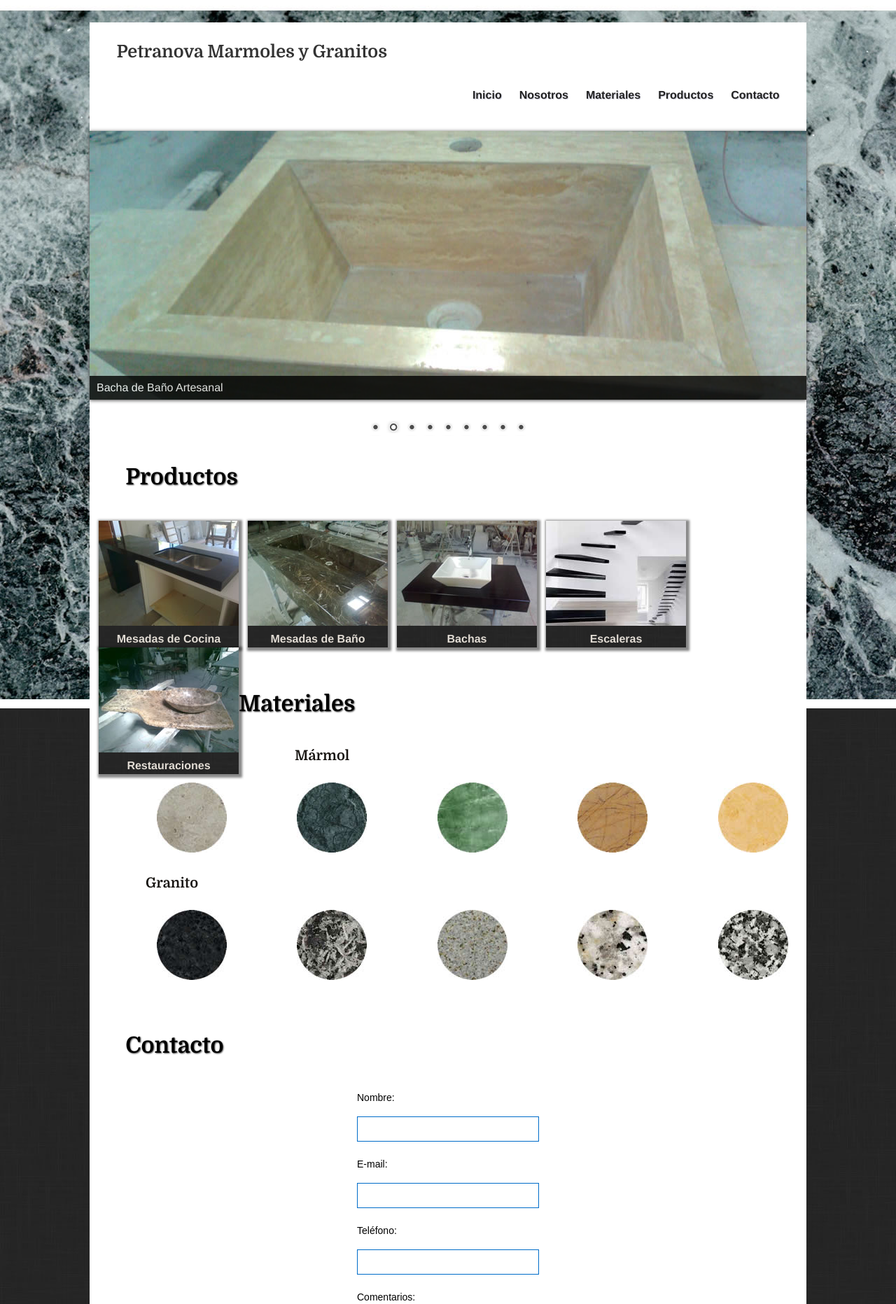
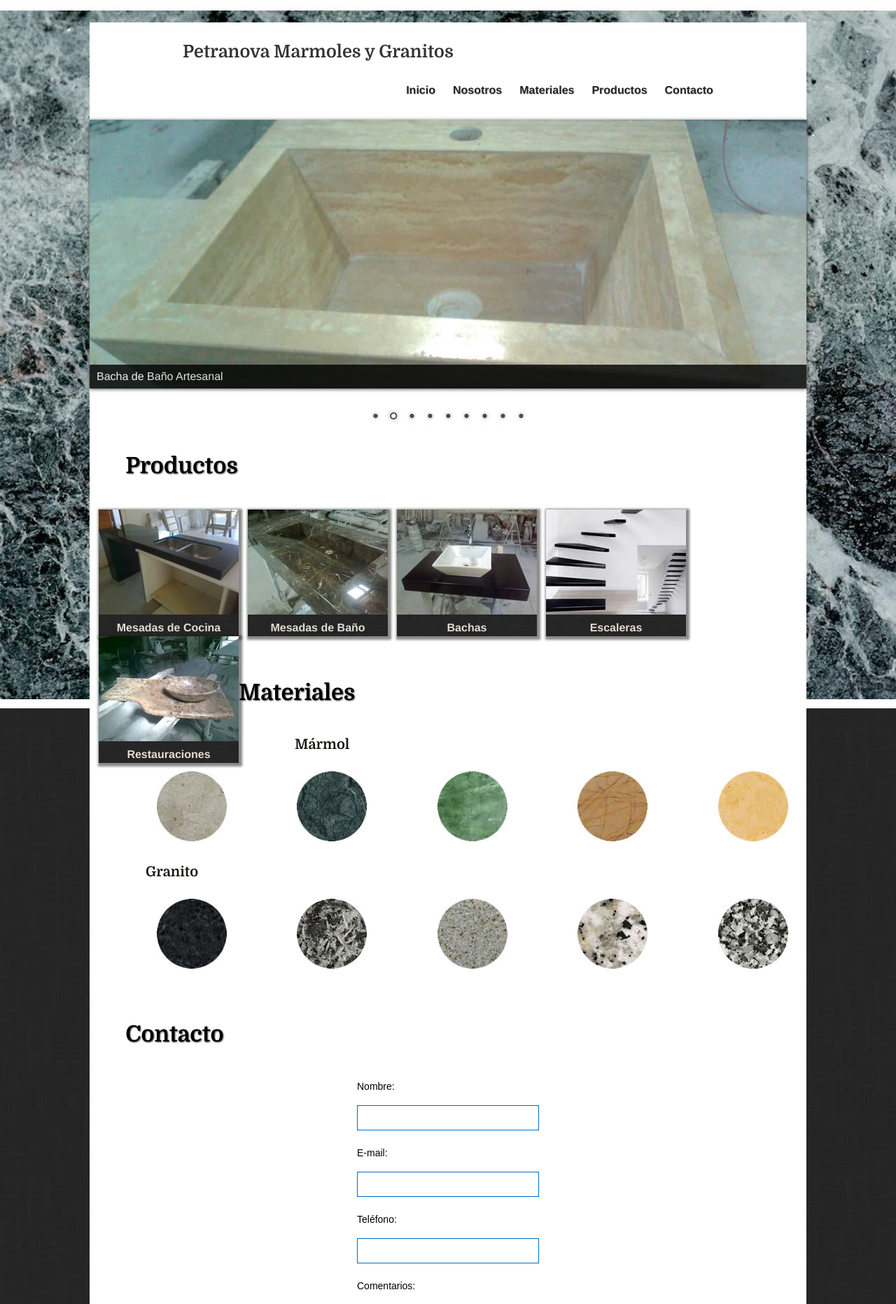
Before and after one commit to ignaciolopezjuani/petranova, a Jekyll site: the page built from index.html, in a window 1280 px wide. Shown: the top 1863 px of the page at 70% size. Built offline with Jekyll 4.4.1, drawn with Linux system fonts in a browser that asks for light colours; nearby versions of some CDN libraries; some web fonts are replaced; Markdown is read by kramdown in place of the engine named in the settings.

Commit message:
Fix layout issues for nivo slider

```diff
--- a/_layouts/default.html
+++ b/_layouts/default.html
@@ -36,6 +36,7 @@
 </head>
 
 <body class="{{ page.body_class }}">
+    <div class="wrapper">
         <header>
             <nav>
                 <h1 class="main-header">Petranova Marmoles y Granitos</h1>
@@ -64,14 +65,15 @@
 
 
         {{ content }}
-
-
+    </div>
 
     <footer class="main-footer">
         <div class="container">
             <h2 class="info_foot">  Petranova Marmoles y Granitos</h2>
-            <p class="info_foot">Contactate con nosotros: Pablo Barrios 091 300 402 - Rodrigo Calixto 099 349 135
-<a class="light_a" href="http://www.petranovamarmoles@gmail.com" target="_blank">petranovamarmoles@gmail.com</a></p>
+            <p class="info_foot">
+                Contactate con nosotros: Pablo Barrios 091 300 402 - Rodrigo Calixto 099 349 135
+                <a class="light_a" href="http://www.petranovamarmoles@gmail.com" target="_blank">petranovamarmoles@gmail.com</a>
+            </p>
             <address class="vcard author">
                 Sitio creado por: <a class="url fn light_a" href="http://www.lopezjuani.com" target="_blank">Ignacio López Juaní</a>
             </address>
--- a/media/css/base.css
+++ b/media/css/base.css
@@ -57,7 +57,7 @@
   color: #AC9C88;
 }
 
-.main-container {
+.wrapper {
   width: 80%;
   margin: 0 auto;
   background-color: white;
@@ -72,6 +72,9 @@
   display: inline;
   margin-top: 30px;
   font-size: 25px;
+}
+.main-container {
+  clear: both;
 }
 .main-footer {
   color: white;
```
Lines whose indentation alone changed are shown as unchanged.
